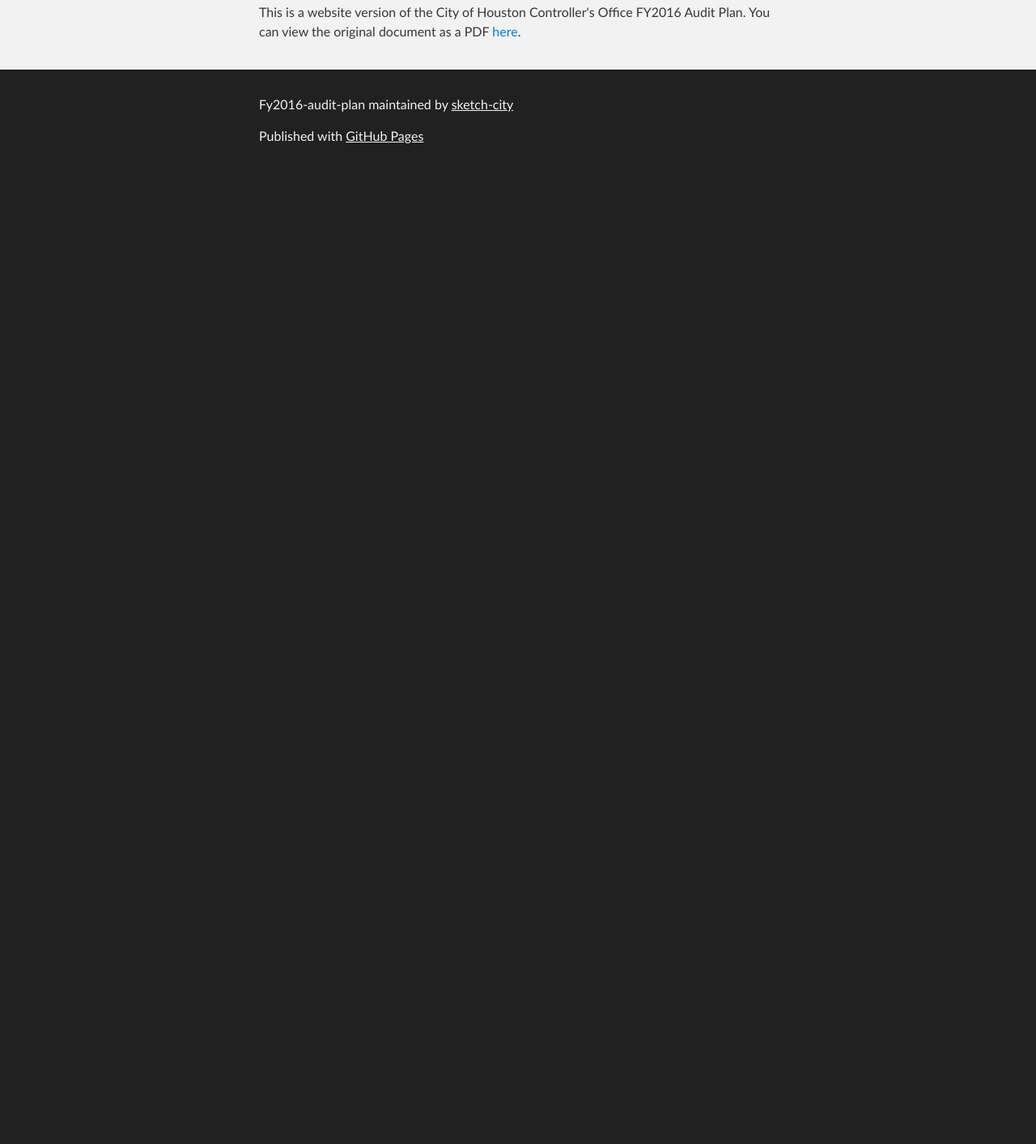
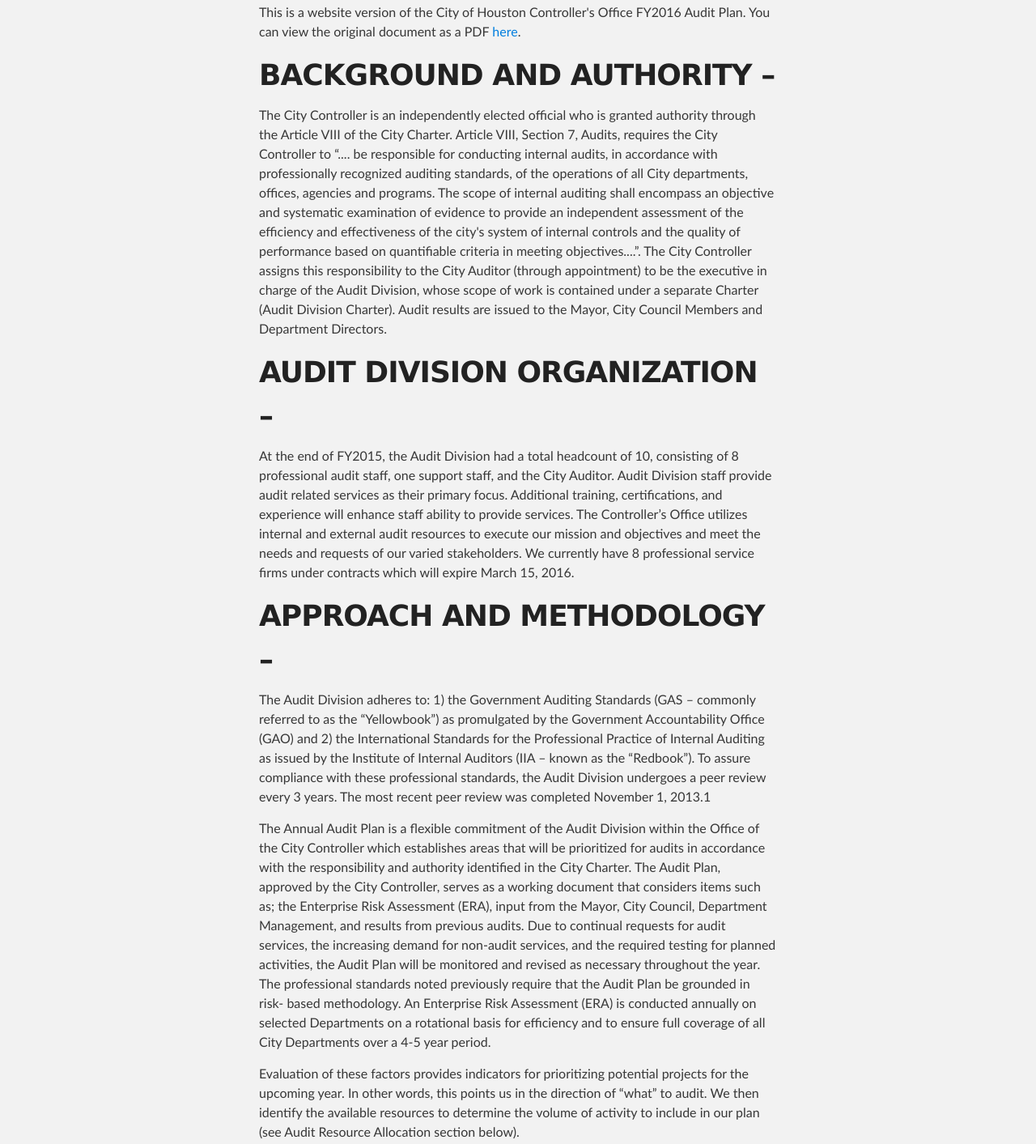
Before and after one commit to sketch-city/FY2016-audit-plan, a plain HTML site: page index.html in a window 1280 px wide. Shown: the part 411-1824 px from the top of the page at 81% size. Before the commit the page ends 800 px from the top, so only its background shows below. Drawn offline with Linux system fonts and the light colour scheme.

```diff
--- a/index.html
+++ b/index.html
@@ -35,6 +35,27 @@
 <a id="city-of-houston-city-controller-2016-audit-plan" class="anchor" href="#city-of-houston-city-controller-2016-audit-plan" aria-hidden="true"><span aria-hidden="true" class="octicon octicon-link"></span></a>City of Houston, City Controller 2016 Audit Plan</h1>
 
 <p>This is a website version of the City of Houston Controller's Office FY2016 Audit Plan. You can view the original document as a PDF <a href="http://www.houstontx.gov/controller/audit/2016-01.pdf">here</a>.</p>
+
+<h1>
+<a id="background-and-authority-" class="anchor" href="#background-and-authority-" aria-hidden="true"><span aria-hidden="true" class="octicon octicon-link"></span></a>BACKGROUND AND AUTHORITY –</h1>
+
+<p>The City Controller is an independently elected official who is granted authority through the Article VIII of the City Charter. Article VIII, Section 7, Audits, requires the City Controller to “.... be responsible for conducting internal audits, in accordance with professionally recognized auditing standards, of the operations of all City departments, offices, agencies and programs. The scope of internal auditing shall encompass an objective and systematic examination of evidence to provide an independent assessment of the efficiency and effectiveness of the city's system of internal controls and the quality of performance based on quantifiable criteria in meeting objectives....”. The City Controller assigns this responsibility to the City Auditor (through appointment) to be the executive in charge of the Audit Division, whose scope of work is contained under a separate Charter (Audit Division Charter). Audit results are issued to the Mayor, City Council Members and Department Directors.</p>
+
+<h1>
+<a id="audit-division-organization-" class="anchor" href="#audit-division-organization-" aria-hidden="true"><span aria-hidden="true" class="octicon octicon-link"></span></a>AUDIT DIVISION ORGANIZATION –</h1>
+
+<p>At the end of FY2015, the Audit Division had a total headcount of 10, consisting of 8 professional audit staff, one support staff, and the City Auditor. Audit Division staff provide audit related services as their primary focus. Additional training, certifications, and experience will enhance staff ability to provide services.
+The Controller’s Office utilizes internal and external audit resources to execute our mission and objectives and meet the needs and requests of our varied stakeholders. We currently have 8 professional service firms under contracts which will expire March 15, 2016.</p>
+
+<h1>
+<a id="approach-and-methodology-" class="anchor" href="#approach-and-methodology-" aria-hidden="true"><span aria-hidden="true" class="octicon octicon-link"></span></a>APPROACH AND METHODOLOGY –</h1>
+
+<p>The Audit Division adheres to: 1) the Government Auditing Standards (GAS – commonly referred to as the “Yellowbook”) as promulgated by the Government Accountability Office (GAO) and 2) the International Standards for the Professional Practice of Internal Auditing as issued by the Institute of Internal Auditors (IIA – known as the “Redbook”). To assure compliance with these professional standards, the Audit Division undergoes a peer review every 3 years. The most recent peer review was completed November 1, 2013.1</p>
+
+<p>The Annual Audit Plan is a flexible commitment of the Audit Division within the Office of the City Controller which establishes areas that will be prioritized for audits in accordance with the responsibility and authority identified in the City Charter. The Audit Plan, approved by the City Controller, serves as a working document that considers items such as; the Enterprise Risk Assessment (ERA), input from the Mayor, City Council, Department Management, and results from previous audits. Due to continual requests for audit services, the increasing demand for non-audit services, and the required testing for planned activities, the Audit Plan will be monitored and revised as necessary throughout the year.
+The professional standards noted previously require that the Audit Plan be grounded in risk- based methodology. An Enterprise Risk Assessment (ERA) is conducted annually on selected Departments on a rotational basis for efficiency and to ensure full coverage of all City Departments over a 4-5 year period.</p>
+
+<p>Evaluation of these factors provides indicators for prioritizing potential projects for the upcoming year. In other words, this points us in the direction of “what” to audit. We then identify the available resources to determine the volume of activity to include in our plan (see Audit Resource Allocation section below).</p>
       </section>
     </div>
 
```
Also changed, not shown: params.json (+1 -1 lines).
